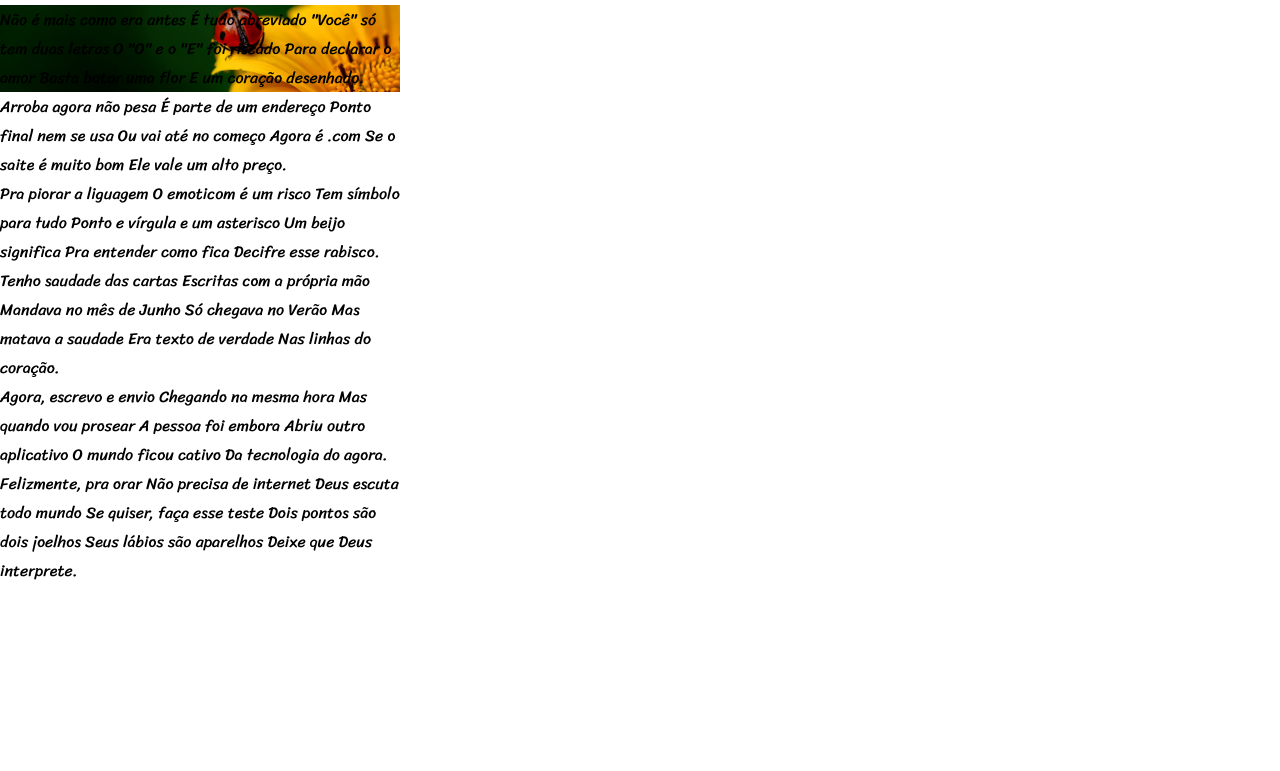
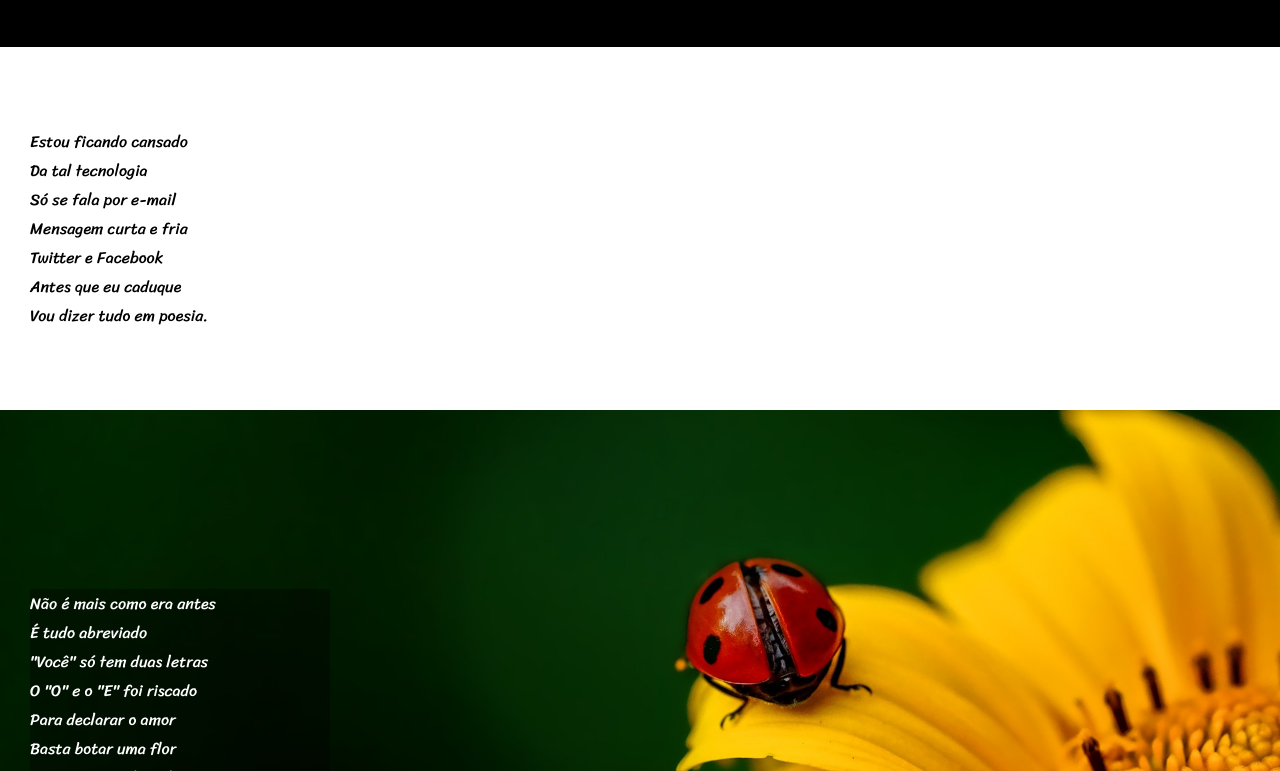
Before and after one commit to AndreOliveira509/projeto-cordel, a plain HTML site: page index.html in a window 1280 px wide. Shown: the part 240-1011 px from the top of the page. Before the commit the page ends 825 px from the top, so only its background shows below. Drawn offline with Linux system fonts and the light colour scheme.

Commit message:
quase tudo pronto
preciso apenas dar os ultimo ajustes

```diff
--- a/index.html
+++ b/index.html
@@ -23,79 +23,82 @@
     <main>
         <section class="cordel">
             <p>
-                Estou ficando cansado
-                Da tal tecnologia
-                Só se fala por e-mail
-                Mensagem curta e fria
-                Twitter e Facebook
-                Antes que eu caduque
-                Vou dizer tudo em poesia.
+                Estou ficando cansado<br>
+                Da tal tecnologia<br>
+                Só se fala por e-mail<br>
+                Mensagem curta e fria<br>
+                Twitter e Facebook<br>
+                Antes que eu caduque<br>
+                Vou dizer tudo em poesia.<br>
             </p>
         </section>
-        <section id="girassol" class="cordel">
+        <section id="girassol">
             <p>
                 <!--IMAGEM DE FUNDO-->
-                Não é mais como era antes
-                É tudo abreviado
-                "Você" só tem duas letras
-                O "O" e o "E" foi riscado
-                Para declarar o amor
-                Basta botar uma flor
-                E um coração desenhado.
+                Não é mais como era antes<br>
+                É tudo abreviado<br>
+                "Você" só tem duas letras<br>
+                O "O" e o "E" foi riscado<br>
+                Para declarar o amor<br>
+                Basta botar uma flor<br>
+                E um coração desenhado.<br>
             </p>
         </section>
         <section class="cordel">
             <p>
-                Arroba agora não pesa
-                É parte de um endereço
-                Ponto final nem se usa
-                Ou vai até no começo
-                Agora é .com
-                Se o saite é muito bom
-                Ele vale um alto preço.
+                Arroba agora não pesa<br>
+                É parte de um endereço<br>
+                Ponto final nem se usa<br>
+                Ou vai até no começo<br>
+                Agora é .com<br>
+                Se o saite é muito bom<br>
+                Ele vale um alto preço.<br>
+                <br>
             </p>
             <p>
-                Pra piorar a liguagem
-                O emoticom é um risco
-                Tem símbolo para tudo
-                Ponto e vírgula e um asterisco
-                Um beijo significa
-                Pra entender como fica
-                Decifre esse rabisco.
+                Pra piorar a liguagem<br>
+                O emoticom é um risco<br>
+                Tem símbolo para tudo<br>
+                Ponto e vírgula e um asterisco<br>
+                Um beijo significa<br>
+                Pra entender como fica<br>
+                Decifre esse rabisco.<br>
             </p>
         </section>
-        <section id="livro"  class="cordel">
+        <section id="livro">
             <p>
                 <!--IMAGEM DE FUNDO-->
-                Tenho saudade das cartas
-                Escritas com a própria mão
-                Mandava no mês de Junho
-                Só chegava no Verão
-                Mas matava a saudade
-                Era texto de verdade
-                Nas linhas do coração.
+                Tenho saudade das cartas<br>
+                Escritas com a própria mão<br>
+                Mandava no mês de Junho<br>
+                Só chegava no Verão<br>
+                Mas matava a saudade<br>
+                Era texto de verdade<br>
+                Nas linhas do coração.<br>
             </p>
         </section>
         <section class="cordel">
             <p>
-                Agora, escrevo e envio
-                Chegando na mesma hora
-                Mas quando vou prosear
-                A pessoa foi embora
-                Abriu outro aplicativo
-                O mundo ficou cativo
-                Da tecnologia do agora.
+                Agora, escrevo e envio<br>
+                Chegando na mesma hora<br>
+                Mas quando vou prosear<br>
+                A pessoa foi embora<br>
+                Abriu outro aplicativo<br>
+                O mundo ficou cativo<br>
+                Da tecnologia do agora.<br>
+                <br>
             </p>
             <p>
-                Felizmente, pra orar
-                Não precisa de internet
-                Deus escuta todo mundo
-                Se quiser, faça esse teste
-                Dois pontos são dois joelhos
-                Seus lábios são aparelhos
-                Deixe que Deus interprete.
+                Felizmente, pra orar<br>
+                Não precisa de internet<br>
+                Deus escuta todo mundo<br>
+                Se quiser, faça esse teste<br>
+                Dois pontos são dois joelhos<br>
+                Seus lábios são aparelhos<br>
+                Deixe que Deus interprete. <br>
             </p>
         </section>
     </main>
+    <footer>Site feito Gustavo Guanabara para o Curso em Video</footer>
 </body>
 </html>
--- a/style.css
+++ b/style.css
@@ -6,31 +6,83 @@
     header{
         background-color: black;
         height: auto;
+        padding-top: 8vh;
+        padding-bottom: 8vh;
         width: 100%;
         color: white;
-        font-family: "Passion One", sans-serif;
-        font-weight: 400;
-        font-style: normal;
+        display: flex;
+        align-items: center;
+        justify-content: center;
+        flex-direction: column;
     }
     header h1{
+        font-family: "Passion One", sans-serif;
+        font-weight: 100;
+        font-style: normal;
         font-size: 10vw;
     }
     header p{
-        font-size: ;
+        font-weight: 100;
+
     }
     header a{
+        font-weight: bold;
         text-decoration: none;
         color: white;
     }
     header a:hover{
         text-decoration: underline;
     }
+
     .cordel{
-        max-width: 400px;
+        margin: 10vh 0px 10vh 30px;
+    }
+    .cordel p{
+        max-height: 500px;
         font-family: "Sriracha", cursive;
         font-weight: 400;
         font-style: normal;
     }
     #girassol{
+        display: flex;
+        align-items: center;
+        width: 100%;
+        height: 70vh;
         background: black url("imagens/background001.jpg") center center/cover fixed;
     }
+    #girassol p {
+        max-height: 500px;
+        margin-left: 30px;
+
+        font-family: "Sriracha", cursive;
+        font-weight: 400;
+        font-style: normal;
+        width: 300px;
+        background-color: rgba(0, 0, 0, 0.374);
+        color: white;
+    }
+    #livro{
+        display: flex;
+        align-items: center;
+        width: 100%;
+        height: 70vh;
+        background: black url("imagens/background002.jpg") center center/cover fixed;
+    }
+    #livro p{
+        max-height: 500px;
+        margin-left: 30px;
+        font-family: "Sriracha", cursive;
+        font-weight: 400;
+        font-style: normal;
+        width: 300px;
+        background-color: rgba(0, 0, 0, 0.374);
+        color: white;
+    }
+    footer{
+        background-color: black;
+        color: white;
+        display: flex;
+        justify-content: center;
+        padding-top: 10px;
+        padding-bottom: 10px;
+    }
```
